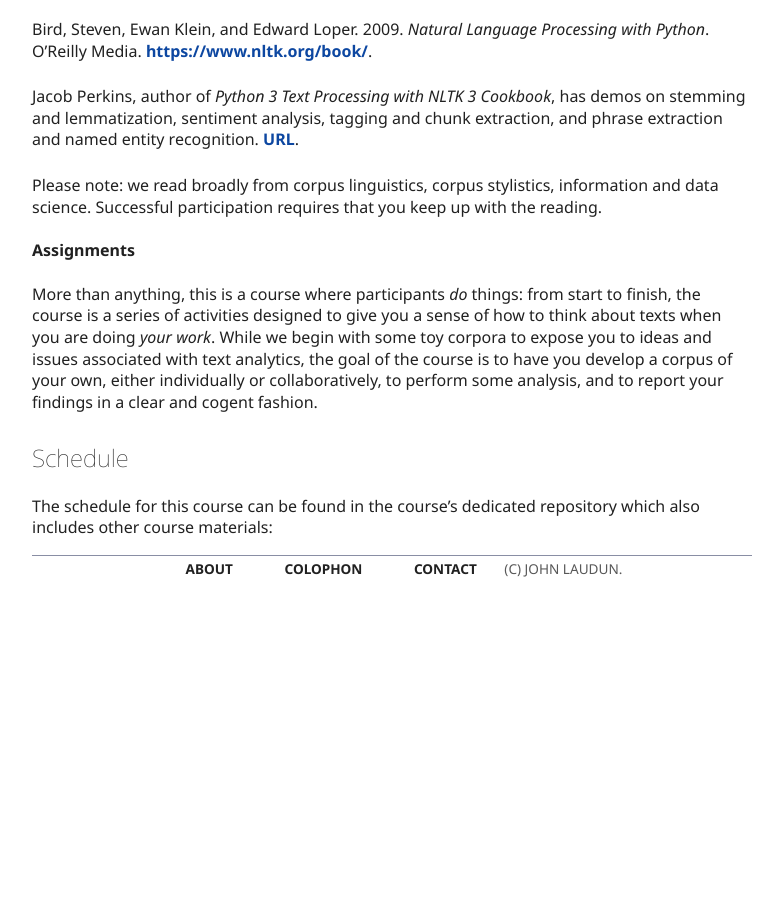
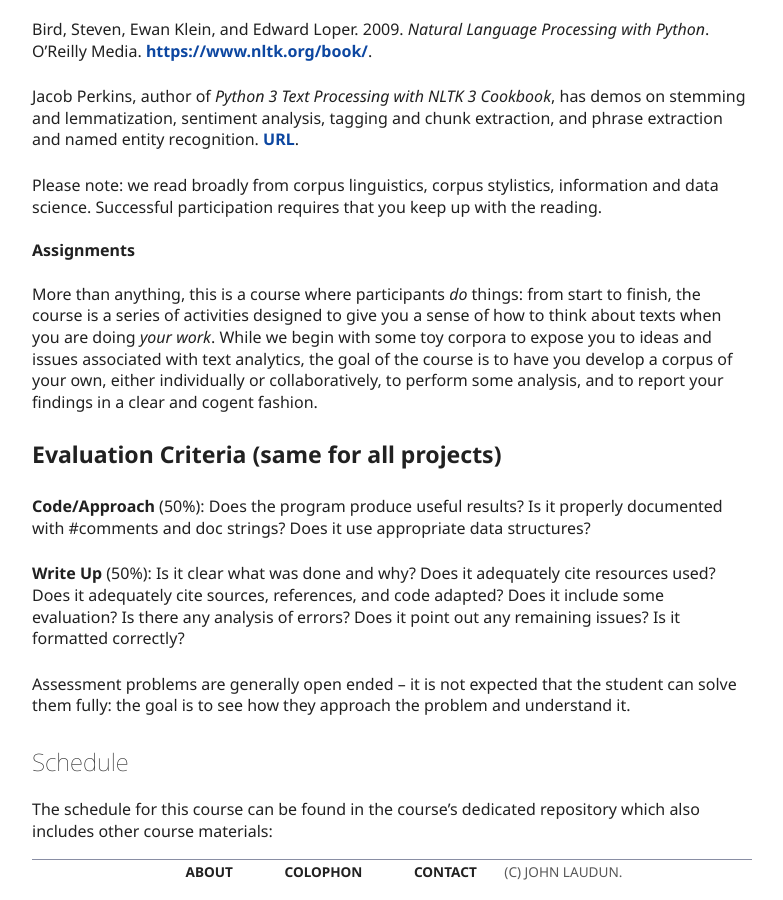
Before and after one commit to johnlaudun/jln, a Jekyll site: the page built from teaching/courses/370/index.md, in a window 1280 px wide and 900 px high, scrolled down 2672 px. Shown: the whole window, without its empty margins (248-1031 px from the left). Built offline with Jekyll 4.4.1, drawn with Linux system fonts in a browser that asks for light colours; before the commit the page ends 3269 px from its top, so only the background shows below that.

Commit message:
Updates for the first week of January.

```diff
--- a/teaching/courses/370/index.md
+++ b/teaching/courses/370/index.md
@@ -129,6 +129,14 @@ you develop a corpus of your own, either individually or
 collaboratively, to perform some analysis, and to report your findings
 in a clear and cogent fashion.
 
+#### Evaluation Criteria (same for all projects)
+
+**Code/Approach** (50%): Does the program produce useful results? Is it properly documented with #comments and doc strings? Does it use appropriate data structures?
+
+**Write Up** (50%): Is it clear what was done and why? Does it adequately cite resources used? Does it adequately cite sources, references, and code adapted? Does it include some evaluation? Is there any analysis of errors? Does it point out any remaining issues? Is it formatted correctly?
+
+Assessment problems are generally open ended -- it is not expected that the student can solve them fully: the goal is to see how they approach the problem and understand it.
+
 ## Schedule
 
 The schedule for this course can be found in the course's dedicated repository which also includes other course materials:
```
Also changed, not shown: _posts/2024-01-05-copyright-and-ai.md (added, +16 -0 lines), _posts/2024-01-07-telling-stories-with-data.md (added, +13 -0 lines), 2 other files.
